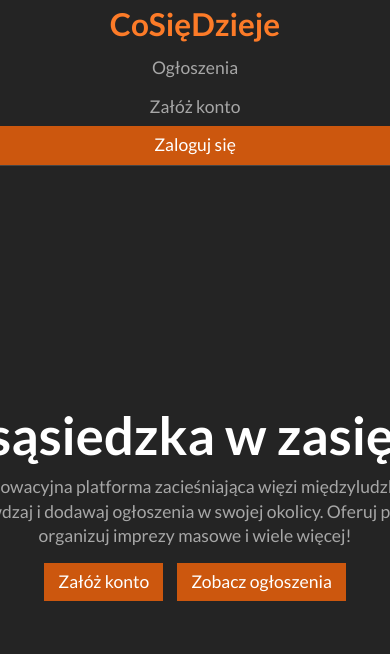
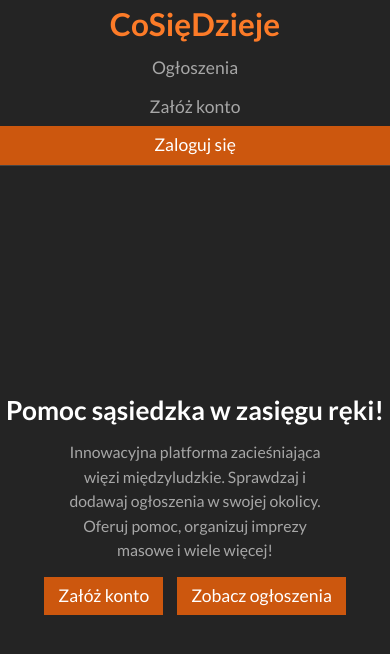
Before and after one commit to cosiedzieje-app/frontend, a Vue app: page / in a window 390 px wide. Shown: the top 654 px of the page. Built offline with nearby package versions, Linux system fonts and the light colour scheme; no server answers; what vue3-openlayers would draw is missing.

Commit message:
Addition

```diff
--- a/src/components/header/Header.vue
+++ b/src/components/header/Header.vue
@@ -3,7 +3,7 @@
     class="flex flex-col md:flex-row h-full w-full outline-none border-solid border-0 border-b border-[#454545] md:px-6"
   >
     <span
-      class="text-center text-main-light hover:text-main-superlight transition-colors duration-200 cursor-pointer p-2 flex flex-col justify-center items-center text-4xl md:text-3xl font-bold"
+      class="w-full min-w-0 md:w-auto md:min-w-[200px] text-center text-main-light hover:text-main-superlight transition-colors duration-200 cursor-pointer p-2 md:p-0 flex flex-col justify-center items-center text-4xl md:text-3xl font-bold"
       @click="() => router.push('/')"
     >
       CoSięDzieje
--- a/src/views/home/HomeIndexView.vue
+++ b/src/views/home/HomeIndexView.vue
@@ -1,8 +1,8 @@
 <template>
   <RouteWrapper class="flex flex-col justify-center items-center">
     <section class="flex flex-col justify-center items-center h-full text-center">
-        <h1 class="text-6xl p-2 whitespace-nowrap font-bold text-white">Pomoc sąsiedzka w zasięgu ręki!</h1>
-        <p class="text-xl text-gray-lighter my-2 w-[65%]">Innowacyjna platforma zacieśniająca więzi międzyludzkie. Sprawdzaj i dodawaj ogłoszenia w swojej okolicy. Oferuj pomoc, organizuj imprezy masowe i wiele więcej!</p>
+        <h1 class="text-3xl md:text-6xl p-2 whitespace-nowrap font-bold text-white">Pomoc sąsiedzka w zasięgu ręki!</h1>
+        <p class="text-lg md:text-xl text-gray-lighter my-2 w-[65%]">Innowacyjna platforma zacieśniająca więzi międzyludzkie. Sprawdzaj i dodawaj ogłoszenia w swojej okolicy. Oferuj pomoc, organizuj imprezy masowe i wiele więcej!</p>
         <div class="flex flex-row">
             <CustomButton class="m-2 text-lg" v-for="button in buttons" :props="button" />
         </div>
```
